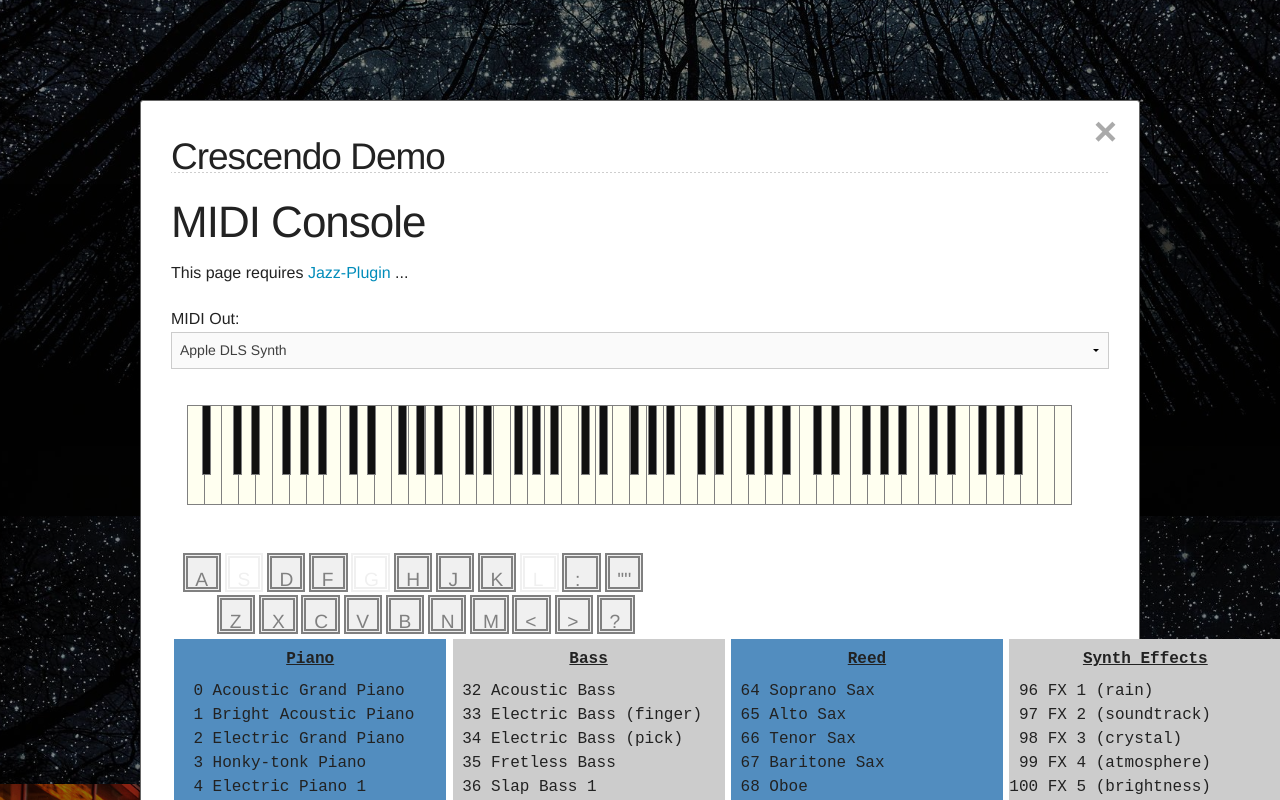
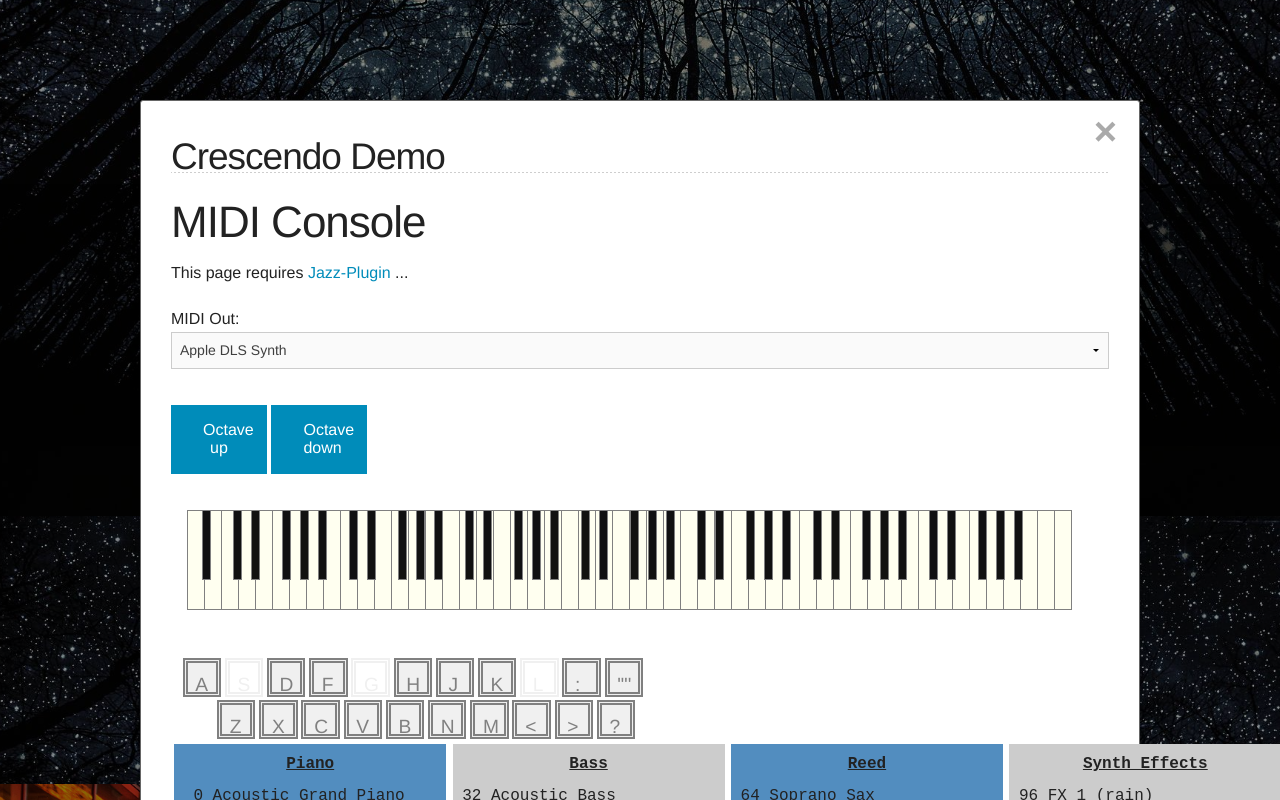
Before and after one commit to Kimokeo/kimokeo.github.io, a plain HTML site: page index.html in a window 1280 px wide. Both pictures are taken after a click on the link "Click Here For A Demo!". Shown: the part 1216-2016 px from the top of the page. Drawn offline with nearby package versions, Linux system fonts and the light colour scheme; files whose address does not match are found by name.

Commit message:
octave buttons

```diff
--- a/index.html
+++ b/index.html
@@ -105,6 +105,7 @@
 
           <div id="myModal" class="reveal-modal xlarge" data-reveal aria-labelledby="modalTitle" aria-hidden="true" role="dialog">
             <h2 id="modalTitle">Crescendo Demo</h2>
+            <script src="node_modules/underscore/underscore.js"></script>
             <script type="text/javascript">
             (function(){
              if(window.addEventListener) window.addEventListener('load',init,false);
@@ -398,6 +399,10 @@
              size: 75%;
             }
             </STYLE>
+
+              <button onclick="octUp()">Octave up</button>
+              <button onclick="octDown()">Octave down</button>
+
             <div id="piano">
             <div class="ebony">
             <span midi="22"></span><span class="break"></span><span midi="25"></span><span midi="27"></span><span class="break"></span><span midi="30"></span><span midi="32"></span><span midi="34"></span><span class="break"></span><span midi="37"></span><span midi="39" class=""></span><span class="break"></span><span midi="42" class=""></span><span midi="44"></span><span midi="46"></span><span class="break"></span><span midi="49"></span><span midi="51"></span><span class="break"></span><span midi="54"></span><span midi="56" class=""></span><span midi="58" class=""></span><span class="break"></span><span midi="61"></span><span midi="63" class=""></span><span class="break"></span><span midi="66"></span><span midi="68"></span><span midi="70"></span><span class="break"></span><span midi="73"></span><span midi="75"></span><span class="break"></span><span midi="78"></span><span midi="80"></span><span midi="82"></span><span class="break"></span><span midi="85"></span><span midi="87"></span><span class="break"></span><span midi="90"></span><span midi="92"></span><span midi="94"></span><span class="break"></span><span midi="97"></span><span midi="99"></span><span class="break"></span><span midi="102"></span><span midi="104"></span><span midi="106"></span>
```
Also changed, not shown: 1 other file.
